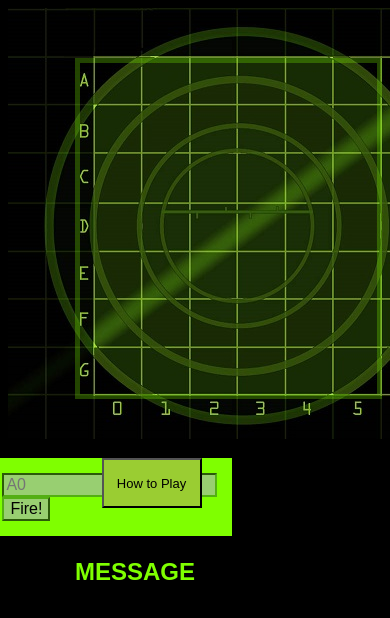
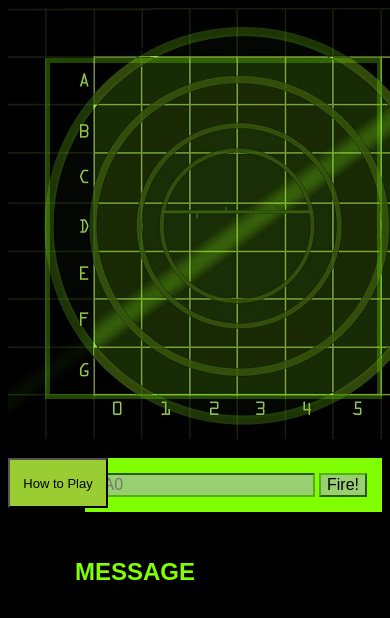
Before and after one commit to arath089/battleship, a plain HTML site: page index.html in a window 390 px wide. Shown: the top 618 px of the page. Drawn offline with Linux system fonts and the light colour scheme; a web font is replaced by a local one.

Commit message:
Added some media queries

```diff
--- a/index.html
+++ b/index.html
@@ -250,7 +250,13 @@
             left: 0;
         }
         table{
-            left: 18%;
+            left: 10%;
+        }
+        #play {
+            left: 0;
+        }
+        #input-form{
+            right: 0;
         }
     }
 
```
